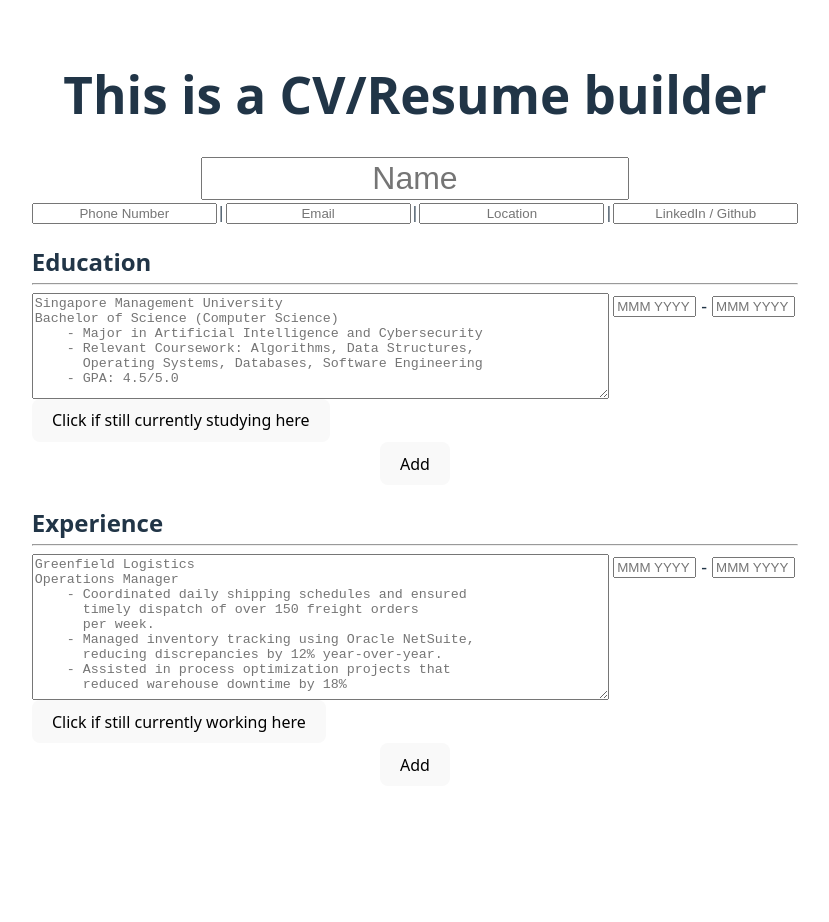
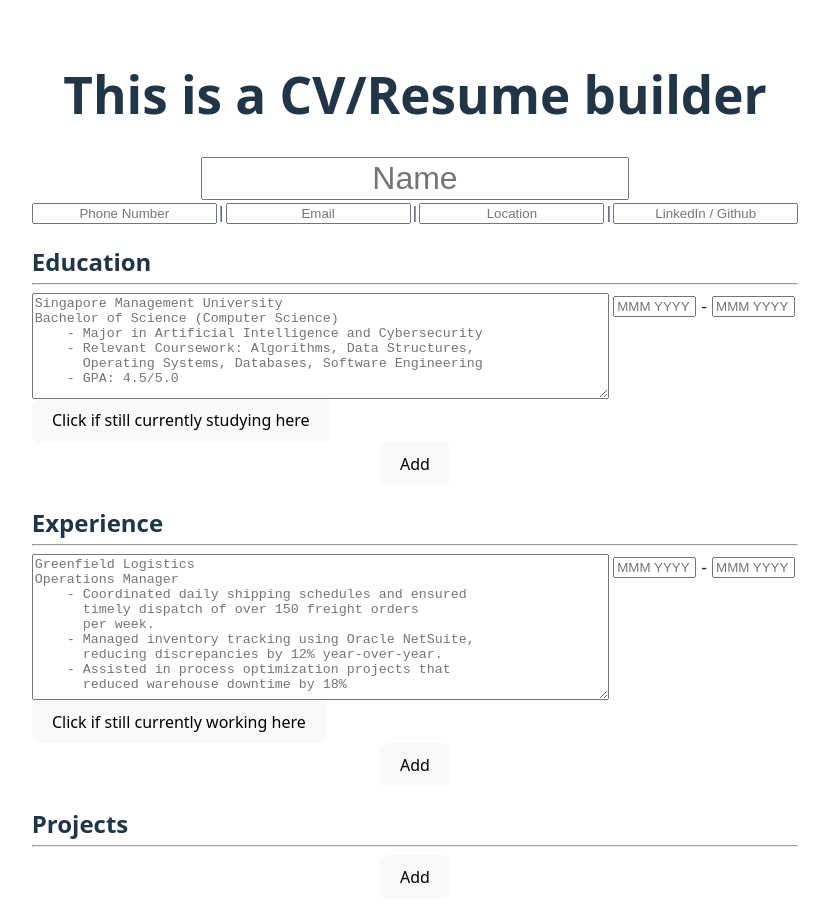
Before and after one commit to Kineth-t/Odin-Project-CV-Application, a React (Vite) app: page / in a window 1280 px wide. Shown: the top 922 px of the page, without its empty margins (225-1054 px from the left). Before the commit the page ends 818 px from the top, so only its background shows below. Built offline with nearby package versions, Linux system fonts and the light colour scheme.

Commit message:
Project Section set up, but to be continue. Work in progress.

```diff
--- a/src/App.css
+++ b/src/App.css
@@ -9,7 +9,7 @@
   text-align: center;
 }
 
-.educationSection {
+.educationSection, .experienceSection, .projectSection {
   text-align: start;
 }
 
@@ -49,7 +49,3 @@
 .educationDate span:not(.present-text), .experienceDate span:not(.present-text) {
   font-size: 18px;
 }
-
-.experienceSection {
-  text-align: start;
-}
--- a/src/App.jsx
+++ b/src/App.jsx
@@ -2,7 +2,7 @@ import React, { useState } from 'react'
 import GeneralInformation from './Components/GeneralInformation'
 import Educations from './Components/Educations'
 import Experiences from './Components/Experiences'
-// import Projects from './Components/Projects'
+import Projects from './Components/Projects'
 // import Skills from './Components/Skills'
 import './App.css'
 
@@ -13,6 +13,7 @@ function App() {
             <GeneralInformation />
             <Educations />
             <Experiences />
+            <Projects />
         </>
     )
 }
--- /dev/null
+++ b/src/Components/Project.jsx
@@ -0,0 +1,5 @@
+function Project() {
+
+}
+
+export default Project
--- /dev/null
+++ b/src/Components/Projects.jsx
@@ -0,0 +1,31 @@
+import { useState } from "react"
+import Project from "./Project"
+
+function Projects() {
+    const [projectList, setProjectList] = useState([1])
+    const [nextId, setNextId] = useState(2)
+
+    const addProject = () => {
+        setProjectList([...projectList, nextId])
+        setNextId(nextId + 1)
+    }
+
+    return (
+        <>
+            <div className="projectSection" >
+                <h2 style={{marginBottom:"-5px"}}>Projects</h2>
+                <hr></hr>
+                {projectList.map((id => {
+                    <Project
+                    key={id}
+                    onRemove={() => removeProject(id)}
+                    showRemove={projectList.length > 1}
+                    />
+                }))}
+            </div>
+            <button onClick={addProject}>Add</button>
+        </>
+    )
+}
+
+export default Projects
```
